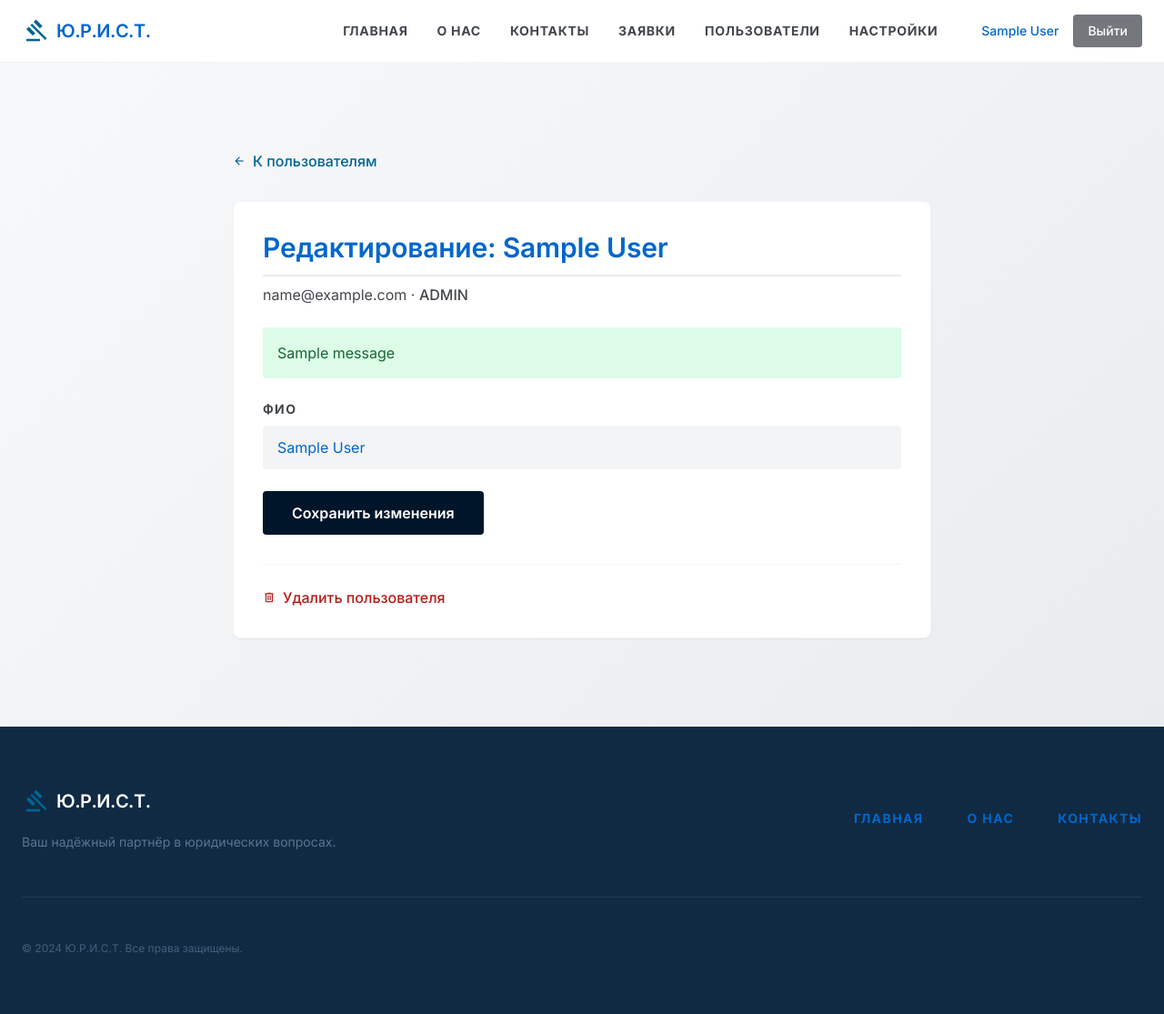
After one commit to Alex-27-code/urist-test, a Flask app: page /admin/user/1/edit in a window 1280 px wide. The commit adds this page. Shown: the whole page at 91% size. Run offline with Flask 3, Linux system fonts and the light colour scheme; a user stored in the database is signed in; tables that the repository leaves empty hold one stand-in row (values such as "Sample post"); one stand-in notice (Sample message) is shown; parts of the project's set-up code (start-up, migrations or seed data) failed here and were passed over; some libraries are stand-ins or nearby versions.

Commit message:
feat: admin panel - settings, user editing, booking deletion; fix per-date slot booking; settings model

```diff
--- a/app.py
+++ b/app.py
@@ -10,6 +10,7 @@ from werkzeug.utils import secure_filename
 from backend.database import global_init, create_session, SqlAlchemyBase
 from backend.database.models.users_model import UserModel
 from backend.database.models.booking_model import BookingModel
+from backend.database.models.settings_model import SettingsModel
 import backend.database.default_data as dd
 import sqlalchemy as sa
 import sqlalchemy.orm as orm
@@ -79,12 +80,12 @@ class ProfileForm(FlaskForm):
 
 @app.route('/')
 def index():
+    db_sess = create_session()
+    lawyers = []
+    settings = db_sess.get(SettingsModel, 1)
     if current_user.is_authenticated:
-        db_sess = create_session()
         lawyers = db_sess.query(UserModel).filter(UserModel.role == 'lawyer').all()
-    else:
-        lawyers = []
-    return render_template('index.html', lawyers=lawyers)
+    return render_template('index.html', lawyers=lawyers, settings=settings)
 
 
 @app.route('/login', methods=['GET', 'POST'])
@@ -244,6 +245,76 @@ def booking_action(booking_id, action):
     return redirect('/clients_department')
 
 
+@app.route('/admin/settings', methods=['GET', 'POST'])
+@login_required
+def admin_settings():
+    if current_user.role != 'admin':
+        return redirect('/')
+    db_sess = create_session()
+    settings = db_sess.get(SettingsModel, 1)
+    if not settings:
+        settings = SettingsModel(id=1)
+        db_sess.add(settings)
+        db_sess.commit()
+    if request.method == 'POST':
+        settings.about_text = request.form.get('about_text', '')
+        settings.contact_text = request.form.get('contact_text', '')
+        settings.phone = request.form.get('phone', '')
+        settings.address = request.form.get('address', '')
+        db_sess.commit()
+        flash('Настройки сохранены!', 'success')
+        return redirect('/admin/settings')
+    return render_template('admin_settings.html', settings=settings)
+
+
+@app.route('/admin/user/<int:user_id>/delete', methods=['GET'])
+@login_required
+def admin_delete_user(user_id):
+    if current_user.role != 'admin':
+        return redirect('/')
+    db_sess = create_session()
+    user = db_sess.get(UserModel, user_id)
+    if user and user.id != current_user.id:
+        db_sess.delete(user)
+        db_sess.commit()
+    return redirect('/users')
+
+
+@app.route('/admin/user/<int:user_id>/edit', methods=['GET', 'POST'])
+@login_required
+def admin_edit_user(user_id):
+    if current_user.role != 'admin':
+        return redirect('/')
+    db_sess = create_session()
+    user = db_sess.get(UserModel, user_id)
+    if not user:
+        return redirect('/users')
+    if request.method == 'POST':
+        user.name = request.form.get('name', '')
+        user.specialty = request.form.get('specialty', '')
+        user.experience = request.form.get('experience', '')
+        user.price = request.form.get('price', '')
+        user.schedule = request.form.get('schedule', '')
+        user.about = request.form.get('about', '')
+        db_sess.commit()
+        flash('Профиль обновлён!', 'success')
+        return redirect('/users')
+    return render_template('admin_edit_user.html', user=user)
+
+
+@app.route('/admin/booking/<int:booking_id>/delete', methods=['GET'])
+@login_required
+def admin_delete_booking(booking_id):
+    if current_user.role != 'admin':
+        return redirect('/')
+    db_sess = create_session()
+    booking = db_sess.get(BookingModel, booking_id)
+    if booking:
+        db_sess.delete(booking)
+        db_sess.commit()
+    return redirect('/clients_department')
+
+
 def main():
     global_init('data/urist.db')
     default_data.default_data()
--- /dev/null
+++ b/templates/admin_edit_user.html
@@ -0,0 +1,68 @@
+{% extends "base.html" %}
+
+{% block content %}
+<div class="max-w-3xl mx-auto">
+    <a href="/users" class="inline-flex items-center gap-2 text-secondary hover:underline font-medium mb-8">
+        <span class="material-symbols-outlined text-sm">arrow_back</span>
+        К пользователям
+    </a>
+
+    <div class="bg-surface-container-lowest p-8 rounded-xl border border-outline-variant/20 shadow-sm">
+        <h1 class="text-3xl font-semibold text-primary mb-2">Редактирование: {{ user.name }}</h1>
+        <p class="text-on-surface-variant mb-6">{{ user.email }} · <span class="uppercase font-medium">{{ user.role }}</span></p>
+
+        {% with messages = get_flashed_messages(with_categories=true) %}
+        {% if messages %}
+            {% for category, message in messages %}
+            <div class="bg-green-100 text-green-800 p-4 rounded-lg mb-6">
+                {{ message }}
+            </div>
+            {% endfor %}
+        {% endif %}
+        {% endwith %}
+
+        <form method="post" class="space-y-6">
+            <div>
+                <label class="block text-sm font-bold uppercase tracking-widest text-on-surface-variant mb-2">ФИО</label>
+                <input type="text" name="name" value="{{ user.name or '' }}" class="w-full bg-surface-container-low border-none rounded-lg px-4 py-3 focus:ring-2 focus:ring-secondary/50 text-primary">
+            </div>
+
+            {% if user.role == 'lawyer' %}
+            <div class="grid grid-cols-1 md:grid-cols-2 gap-6">
+                <div>
+                    <label class="block text-sm font-bold uppercase tracking-widest text-on-surface-variant mb-2">Специализация</label>
+                    <input type="text" name="specialty" value="{{ user.specialty or '' }}" class="w-full bg-surface-container-low border-none rounded-lg px-4 py-3 focus:ring-2 focus:ring-secondary/50 text-primary">
+                </div>
+                <div>
+                    <label class="block text-sm font-bold uppercase tracking-widest text-on-surface-variant mb-2">Опыт работы</label>
+                    <input type="text" name="experience" value="{{ user.experience or '' }}" class="w-full bg-surface-container-low border-none rounded-lg px-4 py-3 focus:ring-2 focus:ring-secondary/50 text-primary">
+                </div>
+                <div>
+                    <label class="block text-sm font-bold uppercase tracking-widest text-on-surface-variant mb-2">Стоимость</label>
+                    <input type="text" name="price" value="{{ user.price or '' }}" class="w-full bg-surface-container-low border-none rounded-lg px-4 py-3 focus:ring-2 focus:ring-secondary/50 text-primary">
+                </div>
+                <div>
+                    <label class="block text-sm font-bold uppercase tracking-widest text-on-surface-variant mb-2">График</label>
+                    <input type="text" name="schedule" value="{{ user.schedule or '' }}" class="w-full bg-surface-container-low border-none rounded-lg px-4 py-3 focus:ring-2 focus:ring-secondary/50 text-primary">
+                </div>
+            </div>
+            <div>
+                <label class="block text-sm font-bold uppercase tracking-widest text-on-surface-variant mb-2">О себе</label>
+                <textarea name="about" rows="3" class="w-full bg-surface-container-low border-none rounded-lg px-4 py-3 focus:ring-2 focus:ring-secondary/50 text-primary">{{ user.about or '' }}</textarea>
+            </div>
+            {% endif %}
+
+            <button type="submit" class="bg-primary text-on-primary px-8 py-3 rounded-lg font-semibold hover:bg-primary-container transition-all">
+                Сохранить изменения
+            </button>
+        </form>
+
+        <div class="mt-8 pt-6 border-t border-outline-variant/20">
+            <a href="/admin/user/{{ user.id }}/delete" onclick="return confirm('Удалить пользователя?')" class="text-error hover:underline font-medium flex items-center gap-2">
+                <span class="material-symbols-outlined text-sm">delete</span>
+                Удалить пользователя
+            </a>
+        </div>
+    </div>
+</div>
+{% endblock %}
--- a/templates/admin_users.html
+++ b/templates/admin_users.html
@@ -40,6 +40,9 @@
                     <td class="px-6 py-4 text-sm text-on-surface-variant">
                         {{ u.created_date.strftime('%d.%m.%Y') if u.created_date else '-' }}
                     </td>
+                    <td class="px-6 py-4">
+                        <a href="/admin/user/{{ u.id }}/edit" class="text-secondary hover:underline text-sm font-medium">Редактировать</a>
+                    </td>
                 </tr>
                 {% endfor %}
             </tbody>
--- a/templates/base.html
+++ b/templates/base.html
@@ -102,6 +102,8 @@
                 {% endif %}
                 {% if current_user.is_authenticated and current_user.role == 'admin' %}
                     <a class="nav-link hover:text-secondary transition-colors" href="/clients_department">Заявки</a>
+                    <a class="nav-link hover:text-secondary transition-colors" href="/users">Пользователи</a>
+                    <a class="nav-link hover:text-secondary transition-colors" href="/admin/settings">Настройки</a>
                 {% endif %}
             </div>
 
--- a/templates/clients_department.html
+++ b/templates/clients_department.html
@@ -49,6 +49,7 @@
                     {% if b.status == 'accepted' %}<span class="text-emerald-600">Принято ✓</span>
                     {% else %}<span class="text-error">Отклонено ✗</span>{% endif %}
                 </div>
+                <a href="/admin/booking/{{ b.id }}/delete" onclick="return confirm('Удалить заявку?')" class="block text-center mt-2 text-error hover:underline text-xs">Удалить заявку</a>
                 {% endif %}
             </div>
         </div>
```
Also changed, not shown: backend/database/default_data.py (+11 -0 lines), backend/database/models/settings_model.py (added, +12 -0 lines), templates/admin_settings.html (added, +51 -0 lines).
